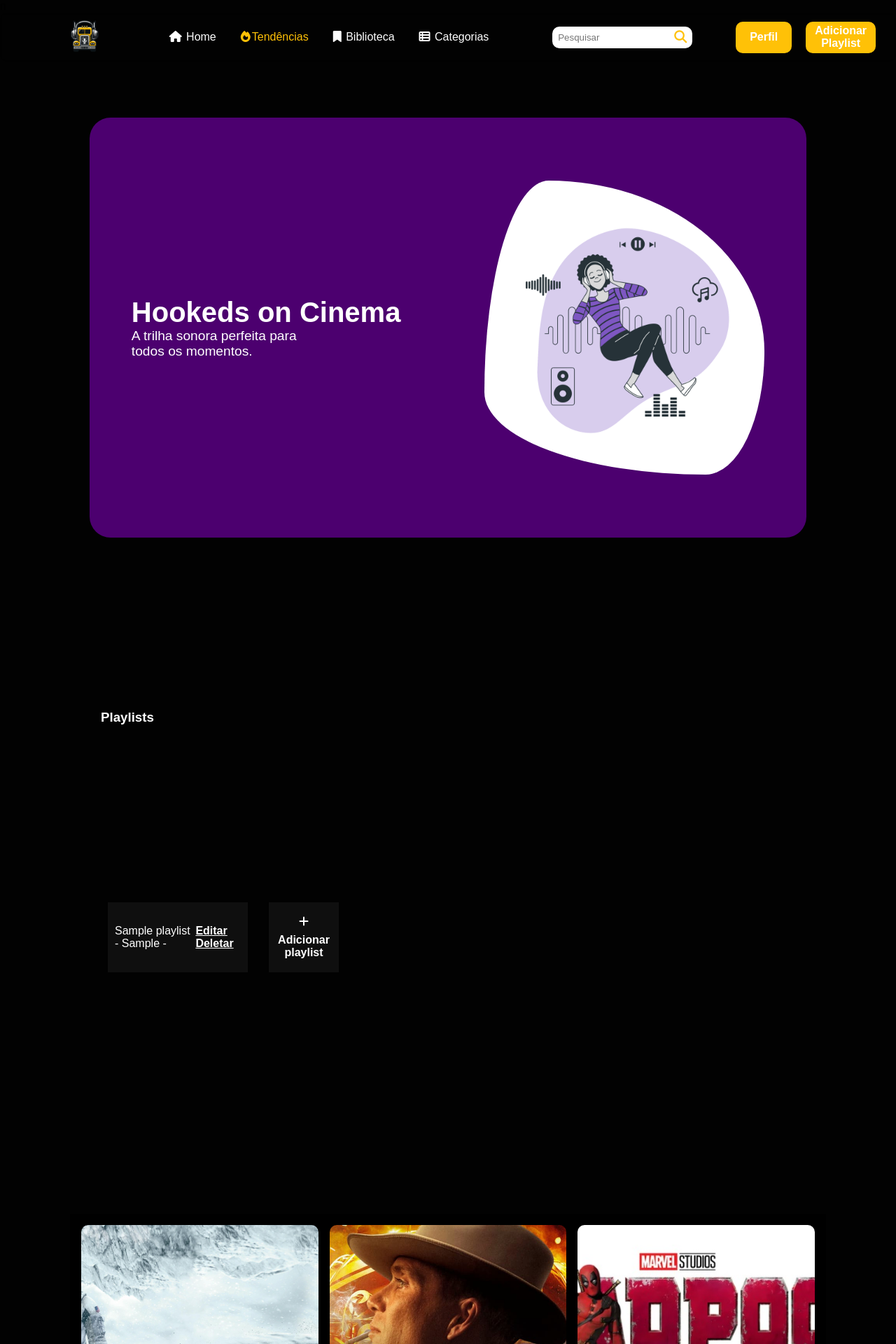
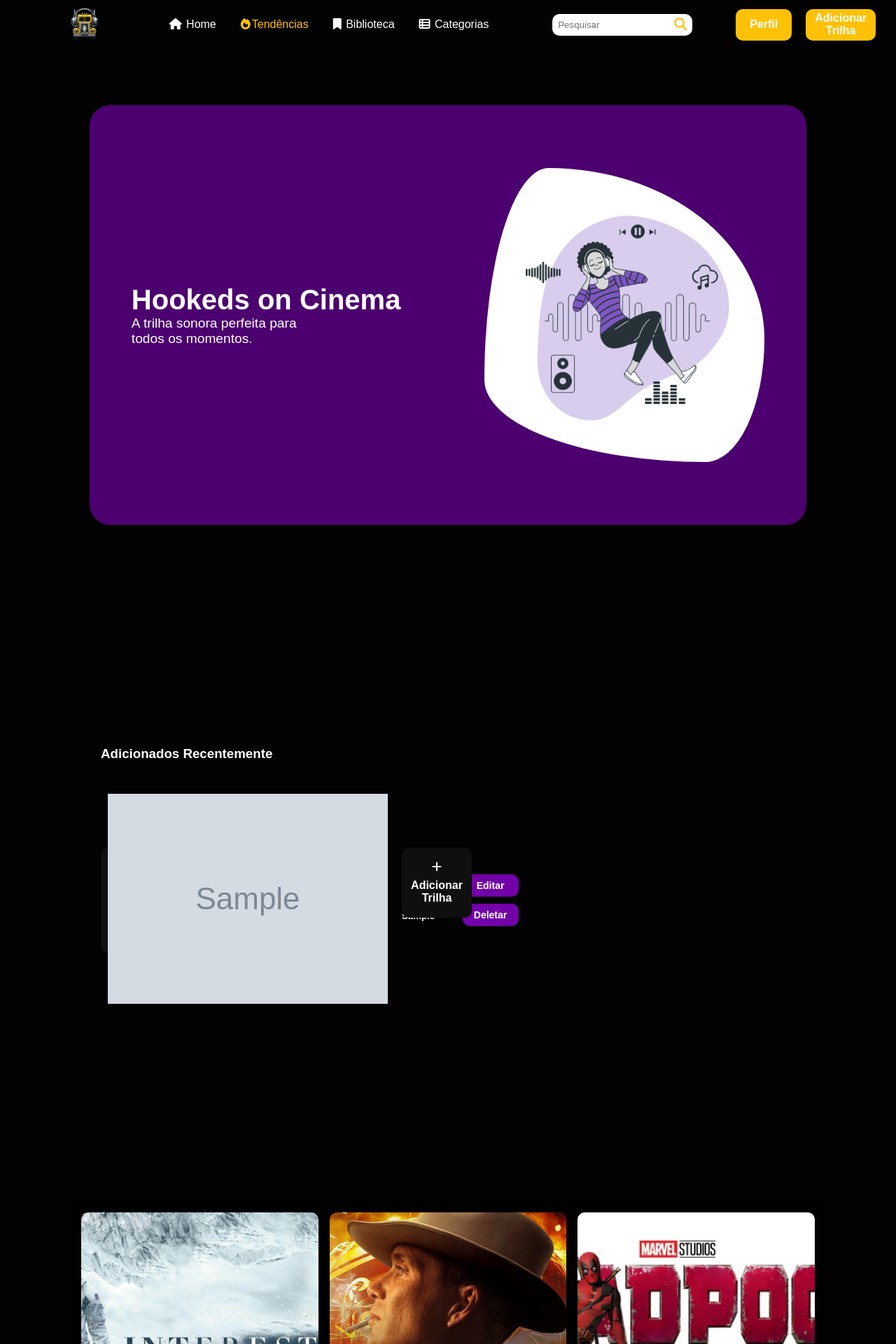
Before and after one commit to vitinn12/Projeto-hookeds-on-cinema, a Django app: page /home/ in a window 1280 px wide. Shown: the top 1920 px of the page at 70% size. Run offline with Django 5.2, Linux system fonts and the light colour scheme; tables that the repository leaves empty hold one stand-in row (values such as "Sample post"); grey boxes marked "Sample" are stand-in pictures; some libraries are stand-ins or nearby versions.

Commit message:
finalizando a funçaõ crud

```diff
--- a/core/forms.py
+++ b/core/forms.py
@@ -12,5 +12,4 @@
             'nome_artista' : 'Nome do Artista',
             'album_musica' : 'Nome do Album',
             'link' : 'Link'
-
         }
--- a/core/models.py
+++ b/core/models.py
@@ -13,6 +13,9 @@
     nome_musica = models.CharField(max_length=50)
     nome_artista = models.CharField(max_length=30)
     album_musica = models.CharField(max_length=20)
+    ano = models.CharField(max_length=4)
+    descricao = models.TextField(blank=True, null=True)
+    imagem = models.ImageField(upload_to='imagens/', blank=True, null=True)
     link = models.CharField(max_length=60)
 
     def __str__(self):
--- a/core/static/css/cadplaylist.css
+++ b/core/static/css/cadplaylist.css
@@ -14,13 +14,13 @@
     display: flex;
     justify-content: center;
     align-items: center;
-    height: 100vh;
+    height: 200vh;
 }
 
 .container {
     background: var(--roxo_padrao);
     border-radius: 8px;
-    max-width: 500px;
+    max-width: 400px;
     width: 100%;
     padding: 20px;
 }
--- a/core/static/css/home.css
+++ b/core/static/css/home.css
@@ -1,47 +1,42 @@
 :root {
   --preto: #020202;
-    --roxo_padrao: #7200A8;
-    --roxo_claro: #4C006F;
-    --amarelo: #FFC107;
-    --cinza: #0F0F0F;
+  --roxo_padrao: #7200a8;
+  --roxo_claro: #4c006f;
+  --amarelo: #ffc107;
+  --cinza: #0f0f0f;
 }
-  .btn-perfil{
-    background-color: #4C006F;
+.btn-perfil {
+  background-color: #4c006f;
   display: flex;
   align-items: center;
   justify-content: center;
   width: 80px;
-    height:45px;
+  height: 45px;
   border-radius: 10px;
   font-weight: bold;
   transition: 0.6s all;
 }
- .btn-adicionar{
-    background-color: #4C006F;
+.btn-adicionar {
+  background-color: #4c006f;
   display: flex;
   align-items: center;
   text-align: center;
   width: 100px;
-    height:45px;
+  height: 45px;
   border-radius: 10px;
   transition: 0.6s all;
   font-weight: bold;
 }
-.btn-adicionar:hover, .btn-perfil:hover {
+.btn-adicionar:hover,
+.btn-perfil:hover {
   transition: 0.6s all;
   scale: 1.07;
 }
 
-.adicionados-cards {
+
+.adicionados-cards main {
   display: flex;
-    flex-wrap: wrap;
-    padding: 10px;
-}
-.adicionados-cards main{
-    display: flex;
-    flex-wrap: wrap;
   gap: 20px;
-
 
 }
 .adicionados-cards main li {
@@ -53,23 +48,77 @@
   background-color: var(--cinza);
   padding: 10px;
   align-items: center;
-
 }
 
 .adicionar-playlist {
   width: 100px;
   height: 100px;
-    background-color:var(--cinza) ;
+  background-color: var(--cinza);
   display: flex;
   flex-direction: column;
   justify-content: center;
   align-items: center;
   gap: 10px;
   text-decoration: none;
+  transition: 0.6s all;
+  border-radius: 10px;
+}
+.adicionar-playlist:hover {
+  scale: 1.06;
+  transition: 0.6s all;
 }
 .perfil a {
-    background-color: #4C006F;
+  background-color: #4c006f;
 }
 .adicionar-playlist span {
-    text-align:center;
+  text-align: center;
 }
+.btn-editar {
+  display: flex;
+  flex-direction: column;
+  gap: 10px;
+}
+.btn-editar a {
+  text-decoration: none;
+  color: white;
+  background-color: var(--roxo_padrao);
+  width: 80px;
+  height: 2rem;
+  display: flex;
+  align-items: center;
+  justify-content: center;
+  border-radius: 10px;
+  font-size: 14px;
+  margin-right: 10px;
+  transition: 0.7s all;
+  font-weight: bolder;
+}
+.btn-editar a:hover {
+  transition: 0.7s all;
+  color: var(--roxo_padrao);
+  background-color: white;
+  scale: 1.06;
+}
+.adicionados-cards {
+  align-items: start;
+  justify-content: center;
+  height: 200px;
+}
+.adicionados-cards main {
+  width: 400px;
+  height: 150px;
+  padding: 10px;
+  background-color: var(--cinza);
+  border-radius: 10px;
+  display: flex;
+  align-items: center;
+  justify-content: space-between;
+  color: white;
+}
+.adicionados .article-home {
+
+  justify-content: start;
+  align-items: start;
+  height: 300px;
+  gap: 0;
+}
--- a/core/static/css/index.css
+++ b/core/static/css/index.css
@@ -323,6 +323,53 @@
   scale: 1.06;
 }
 
+/* ======== cruds ========= */
+.adicionados-cards main {
+  width: 400px;
+  height: 150px;
+  padding: 10px;
+  background-color: var(--cinza);
+  border-radius: 10px;
+  display: flex;
+  align-items: center;
+  justify-content: space-between;
+  color: white;
+}
+
+.btn-editar {
+  display: flex;
+  flex-direction: column;
+  gap: 10px;
+}
+.btn-editar a {
+  text-decoration: none;
+  color: white;
+  background-color: var(--roxo_padrao);
+  width: 80px;
+  height: 2rem;
+  display: flex;
+  align-items: center;
+  justify-content: center;
+  border-radius: 10px;
+  font-size: 14px;
+  margin-right: 10px;
+  transition: 0.7s all;
+  font-weight: bolder;
+}
+.btn-editar a:hover {
+  transition: 0.7s all;
+  color: var(--roxo_padrao);
+  background-color: white;
+  scale: 1.06;
+}
+.adicionados .article-home {
+
+  justify-content: start;
+  align-items: start;
+  height: 500px;
+}
+
+/* ========== Fim do cruds ========== */
 /* ============= FIM DO ADICIONADOS RECENTEMENTE ============== */
 
 .carrossel {
--- a/core/templates/paginas/cadastrarplaylist.html
+++ b/core/templates/paginas/cadastrarplaylist.html
@@ -5,8 +5,9 @@
 <head>
     <meta charset="UTF-8">
     <meta name="viewport" content="width=device-width, initial-scale=1.0">
-    <title>Document</title>
+    <title>Adicionar Playlist</title>
     <link rel="stylesheet" href="{%static 'css/cadplaylist.css'%}">
+    <link rel="shortcut icon" href="{% static 'media/icons/logo.png' %}" type="image/x-icon">
 
 </head>
 <body>
@@ -14,7 +15,7 @@
 
         <main class="form">
 
-            <h2>Adicionar Playlist </h2>
+            <h2>Adicionar Trilha </h2>
             <form action="{% url 'createplaylist' %}" method="post">
                 {% csrf_token %}
                 {% for field in form %}
--- a/core/templates/paginas/home.html
+++ b/core/templates/paginas/home.html
@@ -7,7 +7,7 @@
   <meta charset="UTF-8" />
   <meta name="viewport" content="width=device-width, initial-scale=1.0" />
   <script src="https://kit.fontawesome.com/e9bb3fc60a.js" crossorigin="anonymous"></script>
-  <link rel="stylesheet" href="{% static 'css/home.css' %}">n
+  <link rel="stylesheet" href="{% static 'css/home.css' %}">
   <link rel="stylesheet" href="{% static 'css/index.css' %}" />
   <script src="https://unpkg.com/scrollreveal"></script>
   <link rel="shortcut icon" href="{% static 'media/icons/logo.png' %}" type="image/x-icon">
@@ -62,7 +62,8 @@
       </div>
       <div class="perfil">
         <a href="{% url 'perfil_usuario' %}" class="btn-perfil">Perfil</a>
-        <a href="{% url 'adicionarplaylist' %}" class="btn-adicionar">Adicionar Playlist</a>   <!--ADICIONEM A PAGINA DE TRILHA AQUI-->
+        <a href="{% url 'adicionarplaylist' %}" class="btn-adicionar">Adicionar Trilha</a>
+        <!--ADICIONEM A PAGINA DE TRILHA AQUI-->
       </div>
     </div>
 
@@ -90,43 +91,39 @@
     </section>
 
     <section class="adicionados">
-      <article>
-        <h1>Playlists</h1>
+      <article class="article-home">
+        <h1>Adicionados Recentemente</h1>
         <div class="adicionados-cards">
 
+          {% for playlist in Playlist %}
             <main>
+              <div class="imagem-adicionados">
+                {% if playlist.imagem %}
+                <img src="{{ playlist.imagem.url }}" alt="{{ playlist.nome_musica }}" />
+                {% endif %}
+              </div>
 
-            {% for playlist in Playlist %}
+              <span class="texto">
+                <h3>{{ playlist.nome_musica }}</h3>
+                <h5>{{ playlist.ano }}</h5>
+              </span>
 
-            <li>{{playlist.nome_musica}} - {{playlist.album_musica}} -
-              <span>
+              <span class="btn-editar">
                 <a href="{% url 'editarplaylist' id=playlist.id %}">Editar</a>
                 <a href="{% url 'deletarplaylist' id=playlist.id %}">Deletar</a>
-
               </span>
-
-
-               </li>
-
+            </main>
           {% endfor %}
 
-          </main>
 
           <a href="{% url 'adicionarplaylist' %}" class="adicionar-playlist">
             <i class="fa-solid fa-plus"></i>
             <span>
               Adicionar <br>
-              playlist
+              Trilha
             </span>
 
           </a>
-
-
-
-
-
-
-
 
         </div>
 
--- a/core/views.py
+++ b/core/views.py
@@ -44,10 +44,12 @@
 
 
 def index (request):
-    return render (request, 'paginas/index.html')
+    Playlist = Playlists.objects.all()
+    return render (request, 'paginas/index.html', {'Playlist':Playlist})
 
-def areadatriha(request):
-    return render (request, 'paginas/areadatrilha.html')
+def areadatriha(request, id):
+    playlist = Playlists.objects.get(id=id)
+    return render (request, 'paginas/areadatrilha.html', {'playlist': playlist})
 
 
 def perfil_usuario(request):
@@ -61,7 +63,7 @@
 
 def home(request):
     Playlist = Playlists.objects.all()
-    return render(request, 'paginas/home.html', {'Playlist': Playlist})
+    return render(request, 'paginas/home.html', {'Playlist':Playlist})
 
 def adicionarplaylist(request):
     form = PlaylistForm()
@@ -72,10 +74,17 @@
     return render(request, 'paginas/editar.html', {'playlist': playlist})
 
 def updateplaylist (request, id):
-    vnome = request.POST.get("album_musica")
+    vnomealbum = request.POST.get("album_musica")
+    vnomemusica = request.POST.get ("nome_musica")
+    vlink = request.POST.get ("link")
+
     playlist = Playlists.objects.get(id=id)
-    playlist.album_musica = vnome
+
+    playlist.album_musica = vnomealbum
+    playlist.nome_musica = vnomemusica
+    playlist.link = vlink
     playlist.save()
+
     return redirect(home)
 
 def deleteplaylist(request,id):
--- a/soundtracks/urls.py
+++ b/soundtracks/urls.py
@@ -2,6 +2,8 @@
 from django.contrib import admin
 from django.urls import path
 from core import views
+from django.conf import settings
+from django.conf.urls.static import static
 
 urlpatterns = [
     path('admin/', admin.site.urls),
@@ -14,8 +16,8 @@
     path('perfil/', views.perfil_usuario, name='perfil_usuario'),
     path('addplaylist/', views.adicionarplaylist, name='adicionarplaylist'),
     path('create_playlist/', views.view_create_playlist, name='createplaylist'),
-    path ('trilha/', views.areadatriha, name='areadatrilha'),
+    path ('trilha/<int:id>/', views.areadatriha, name='areadatrilha'),
     path ('editar/<int:id>/', views.editarplaylist, name='editarplaylist'),
     path ('update/<int:id>/', views.updateplaylist, name='updateplaylist'),
     path ('delete/<int:id>/', views.deleteplaylist, name='deletarplaylist'),
-]
+] + static(settings.MEDIA_URL, document_root=settings.MEDIA_ROOT)
```
Also changed, not shown: core/static/css/areadatrilha.css (+69 -125 lines), core/static/css/playlistsalvo.css (+40 -15 lines), core/templates/paginas/areadatilha.html (deleted, +0 -69 lines), core/templates/paginas/areadatrilha.html (added, +69 -0 lines), core/templates/paginas/editar.html (+6 -2 lines), core/templates/paginas/index.html (+14 -71 lines), core/migrations/0006_playlists_ano_playlists_descricao_playlists_imagem.py (added). Lines whose indentation alone changed are shown as unchanged.
